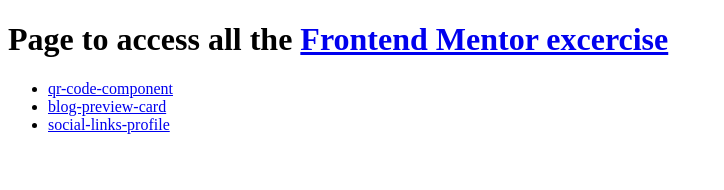
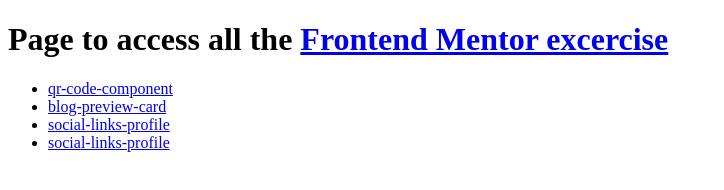
Before and after one commit to thetinyelephant85/FEmentor, a plain HTML site: page index.html in a window 1280 px wide. Shown: the whole page, without its empty margins (0-724 px from the left). Drawn offline with Linux system fonts and the light colour scheme.

Commit message:
added recipe page

```diff
--- a/index.html
+++ b/index.html
@@ -11,6 +11,7 @@
         <li><a href="./qr-code-component/">qr-code-component</a></li>
         <li><a href="./blog-preview-card/">blog-preview-card</a></li>
         <li><a href="./social-links-profile/">social-links-profile</a></li>
+        <li><a href="./recipe-page/">social-links-profile</a></li>
     </ul>
 </body>
 </html>
```
